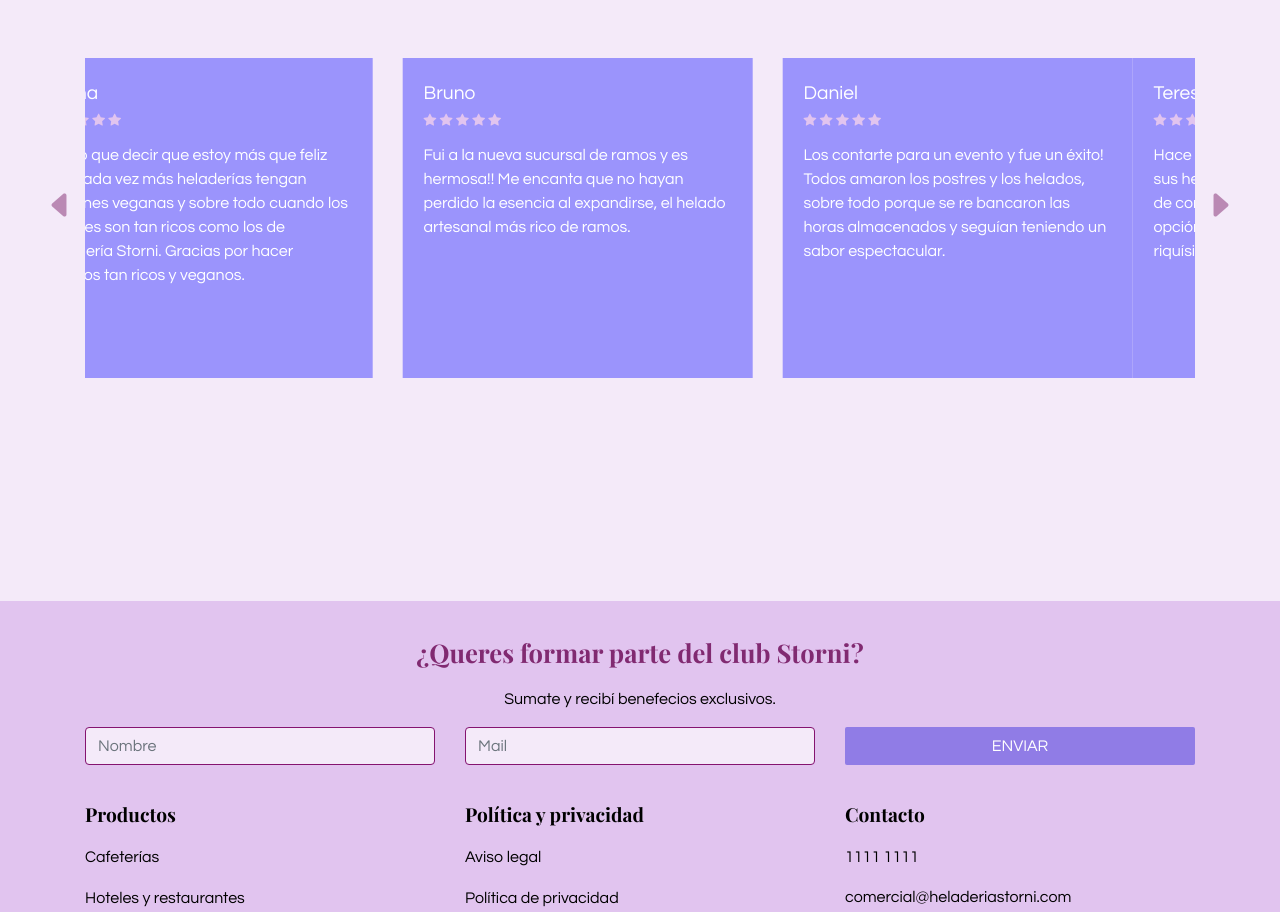
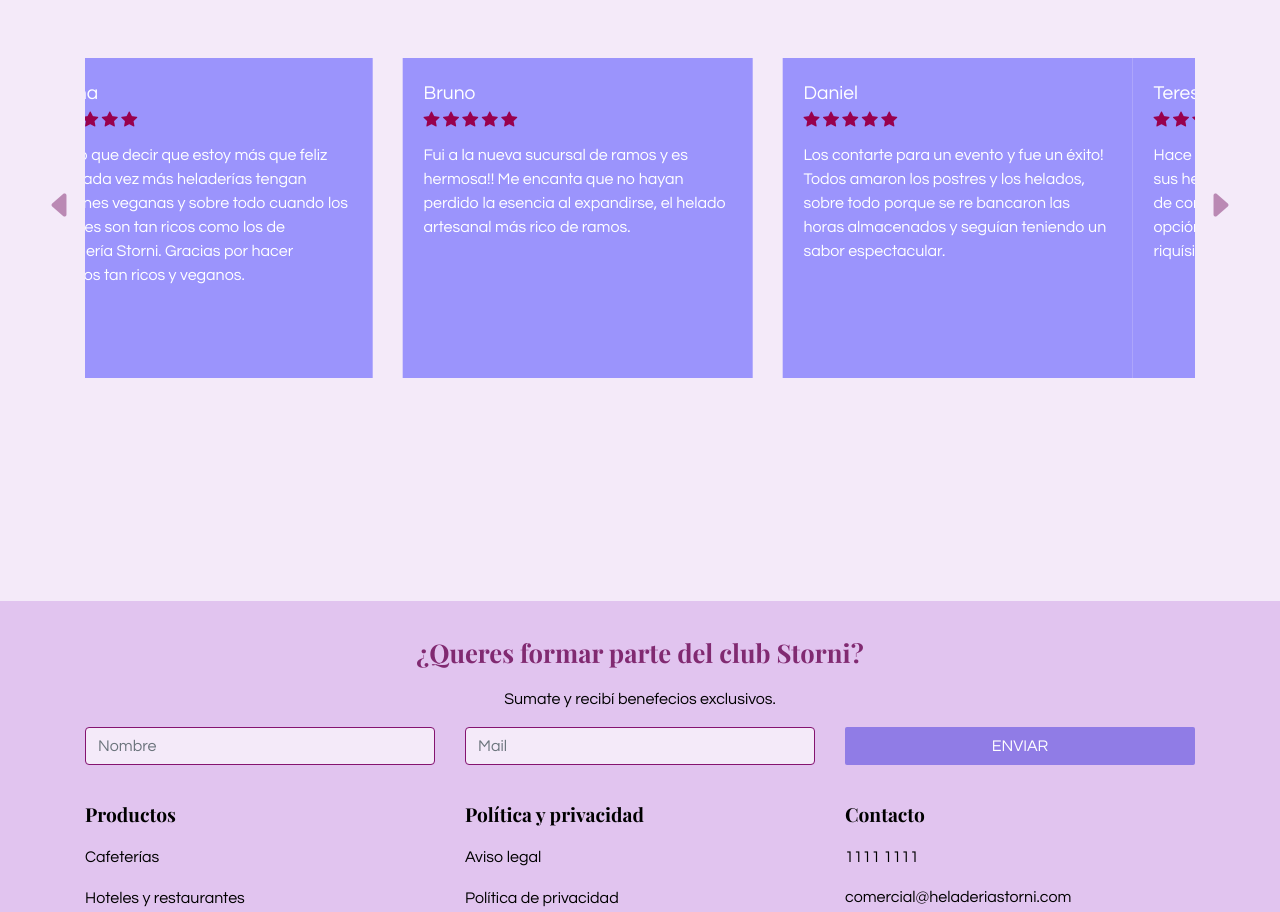
Before and after one commit to iaradocampo/heladeriastorni, a website: page index.html in a window 1280 px wide. Shown: the part 2716-3628 px from the top of the page. Drawn offline with nearby package versions, Linux system fonts and the light colour scheme; a web font is replaced by a local one.

Commit message:
se agregan modificaciones

```diff
--- a/scss/_icon.scss
+++ b/scss/_icon.scss
@@ -42,8 +42,8 @@
 }
 
 .bi-star-fill {
-    font-size: 0.8em;
-    color: $light-violet !important;
+    font-size: $size-1;
+    color: $light-red !important;
 }
 
 /*pertence a catering.htl*/
```
Also changed, not shown: css/estilos.css.
